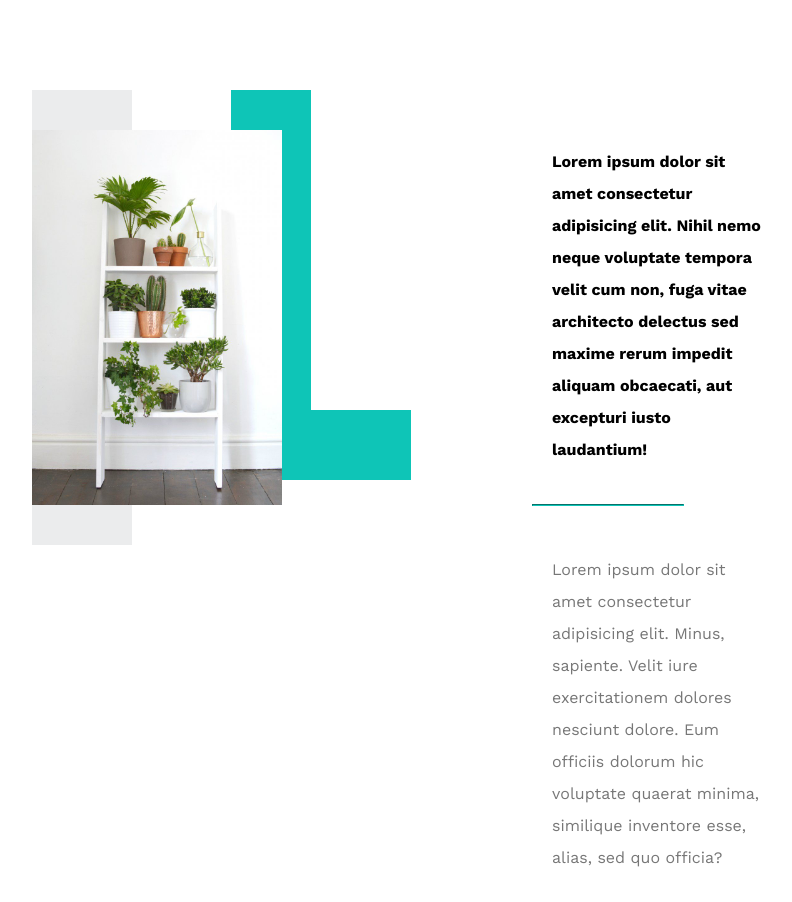
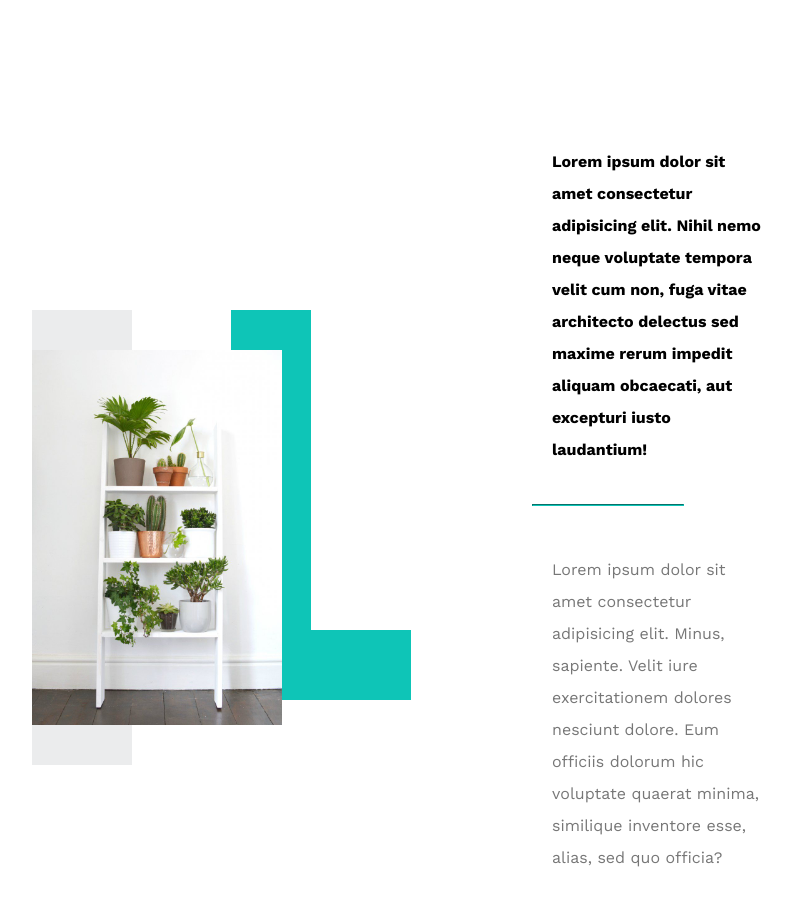
Before and after one commit to Haneen-Elbendary/html-css-temp-1, a plain HTML site: page index.html in a window 1024 px wide. Shown: the part 3720-4622 px from the top of the page, without its empty margins (105-897 px from the left). Drawn offline with nearby package versions, Linux system fonts and the light colour scheme.

Commit message:
#edit-about-section-media

```diff
--- a/css/master.css
+++ b/css/master.css
@@ -369,6 +369,11 @@ body {
     border: 2px solid var(--main-color);
   }
 }
+@media (min-width: 991px) and (max-width: 1094px) {
+  .about .about-content .image {
+    margin-top: 220px;
+  }
+}
 .about .about-content .txt {
   flex-basis: calc(100% - 500px);
   text-align: left;
```
